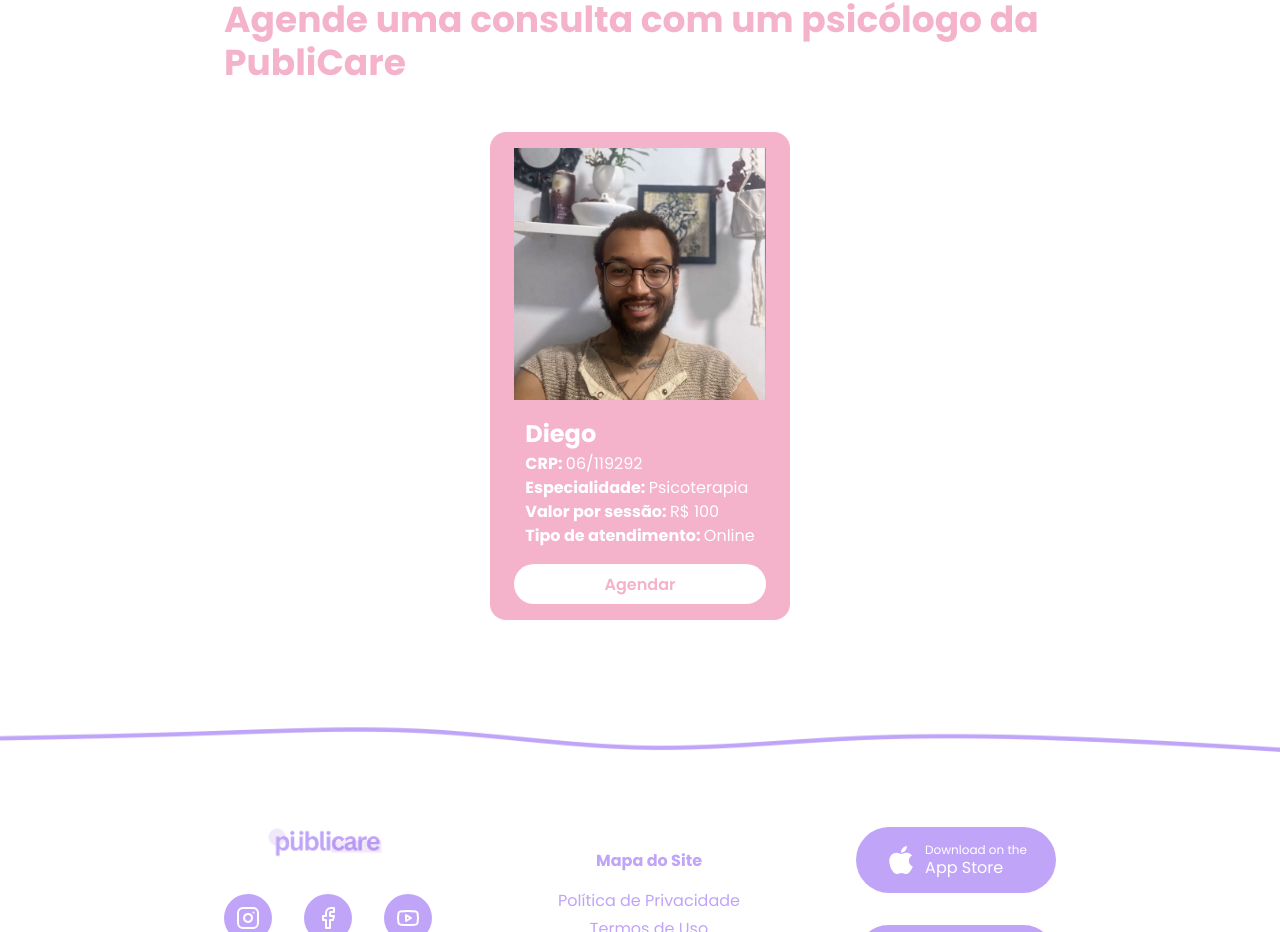
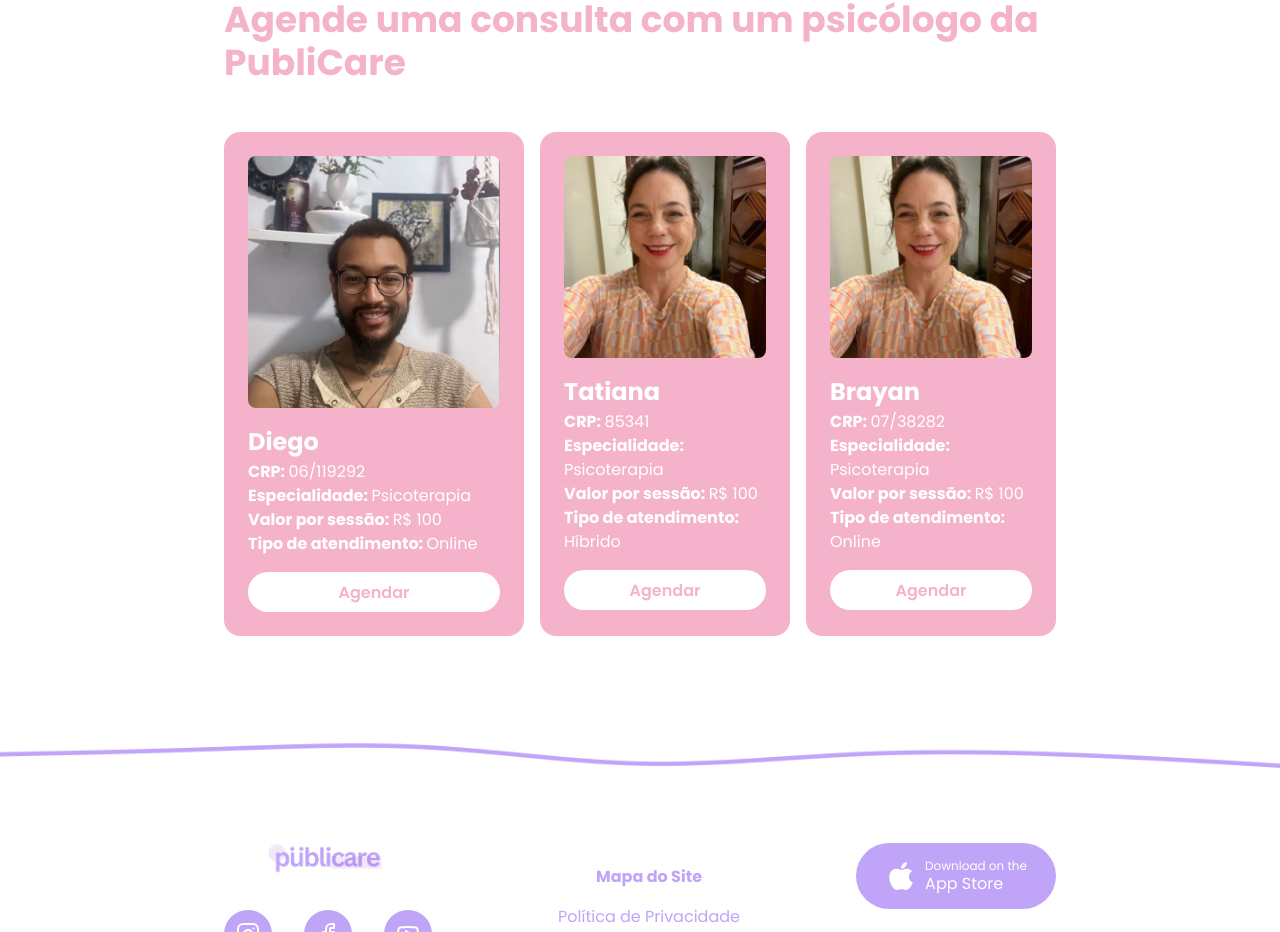
Before and after one commit to guga0712/publicare-website, a Next.js app: page / in a window 1280 px wide. Shown: the part 2834-3766 px from the top of the page. Built offline with nearby package versions, Linux system fonts and the light colour scheme; no server answers.

Commit message:
feat: add more psychologists

```diff
--- a/src/components/PsychologistCard/index.tsx
+++ b/src/components/PsychologistCard/index.tsx
@@ -6,6 +6,7 @@ interface PsychologistCardProps {
   price: number;
   type: string;
   image: string;
+  crp: string | number;
 }
 
 export default function PsychologistCard({
@@ -14,27 +15,25 @@ export default function PsychologistCard({
   price,
   type,
   image,
+  crp,
 }: PsychologistCardProps) {
   return (
     <Box
       backgroundColor="var(--rosa-escuro)"
       borderRadius="2xl"
-      py={4}
-      px={6}
+      p={6}
       display="flex"
       flexDir="column"
       alignItems="center"
       maxW="300px"
     >
-      <Image src={image} alt="Logo" width="100%" />
-      <Flex flexDir="column" my={4} textAlign="left">
+      <Image src={image} alt="Logo" width="100%" borderRadius={8} />
+      <Flex flexDir="column" my={4} textAlign="left" w="100%">
+        <Text as="strong" fontSize={24}>
+          {name}
+        </Text>
         <Text>
-          <Text as="strong" fontSize={24}>
-            {name}
-          </Text>
-          <Text>
-            <Text as="strong">CRP: </Text> 06/119292
-          </Text>
+          <Text as="strong">CRP: </Text> {crp}
         </Text>
         <Text>
           <Text as="strong">Especialidade: </Text>
--- a/src/components/RateUs/index.tsx
+++ b/src/components/RateUs/index.tsx
@@ -23,13 +23,32 @@ export default function RateUs() {
         <Heading color="var(--rosa-escuro)">
           Agende uma consulta com um psicólogo da PubliCare
         </Heading>
+        <Flex flexDir={{ base: "column", md: "row" }} gap={4}>
           <PsychologistCard
             name="Diego"
             specialty="Psicoterapia"
             image="/diego.jpg"
             price={100}
             type="Online"
+            crp="06/119292"
           />
+          <PsychologistCard
+            name="Tatiana"
+            specialty="Psicoterapia"
+            image="/tatiana.png"
+            price={100}
+            type="Híbrido"
+            crp="85341"
+          />
+          <PsychologistCard
+            name="Brayan"
+            specialty="Psicoterapia"
+            image="/tatiana.png"
+            price={100}
+            type="Online"
+            crp="07/38282"
+          />
+        </Flex>
       </Flex>
     </Section>
   );
--- a/src/pages/_app.tsx
+++ b/src/pages/_app.tsx
@@ -1,11 +1,17 @@
 import "../styles/globals.css";
 import { ChakraProvider } from "@chakra-ui/react";
 import type { AppProps } from "next/app";
+import Head from "next/head";
 
 export default function App({ Component, pageProps }: AppProps) {
   return (
-    <ChakraProvider>
-      <Component {...pageProps} />
-    </ChakraProvider>
+    <>
+      <Head>
+        <title>PubliCare</title>
+      </Head>
+      <ChakraProvider>
+        <Component {...pageProps} />
+      </ChakraProvider>
+    </>
   );
 }
```
Also changed, not shown: public/tatiana.png (added). Lines whose indentation alone changed are shown as unchanged.
